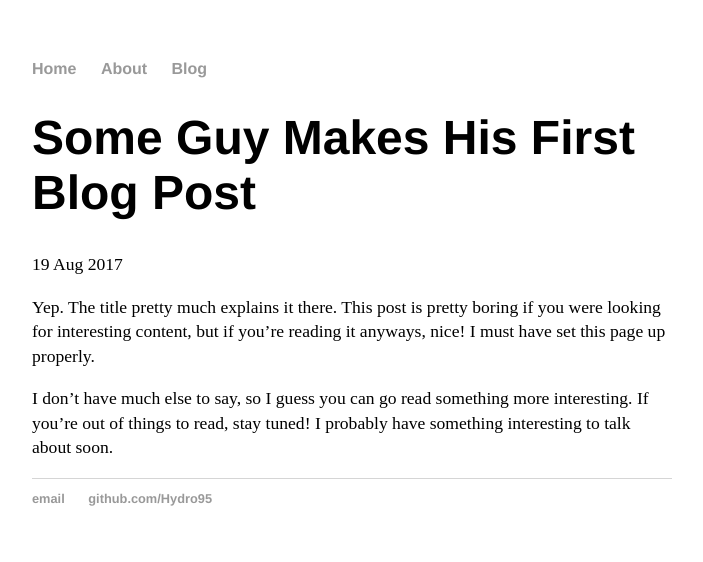
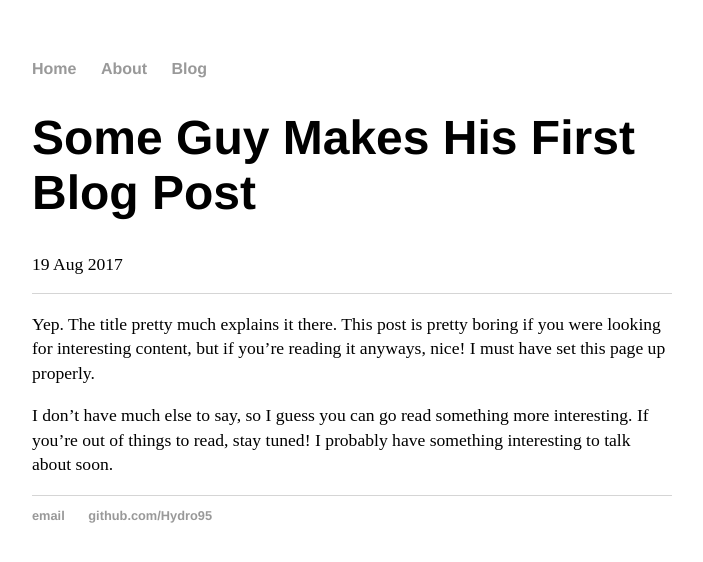
Before and after one commit to Hydro95/Hydro95.github.io, a Jekyll site: the page built from _posts/2017-08-19-my-first-post.md, in a window 1280 px wide. Shown: the top 562 px of the page, without its empty margins (288-991 px from the left). Built offline with Jekyll 4.4.1, drawn with Linux system fonts in a browser that asks for light colours.

Commit message:
Added bottom border below blog date

```diff
--- a/css/main.css
+++ b/css/main.css
@@ -11,6 +11,10 @@ nav ul, footer ul {
 nav ul li, footer ul li {
     display: inline;
     margin-right: 20px;
+}
+p.meta {
+  border-bottom: 1px solid #d5d5d5;
+  padding-bottom: 16px;
 }
 a {
     text-decoration: none;
```
Also changed, not shown: index.html (+5 -2 lines).
